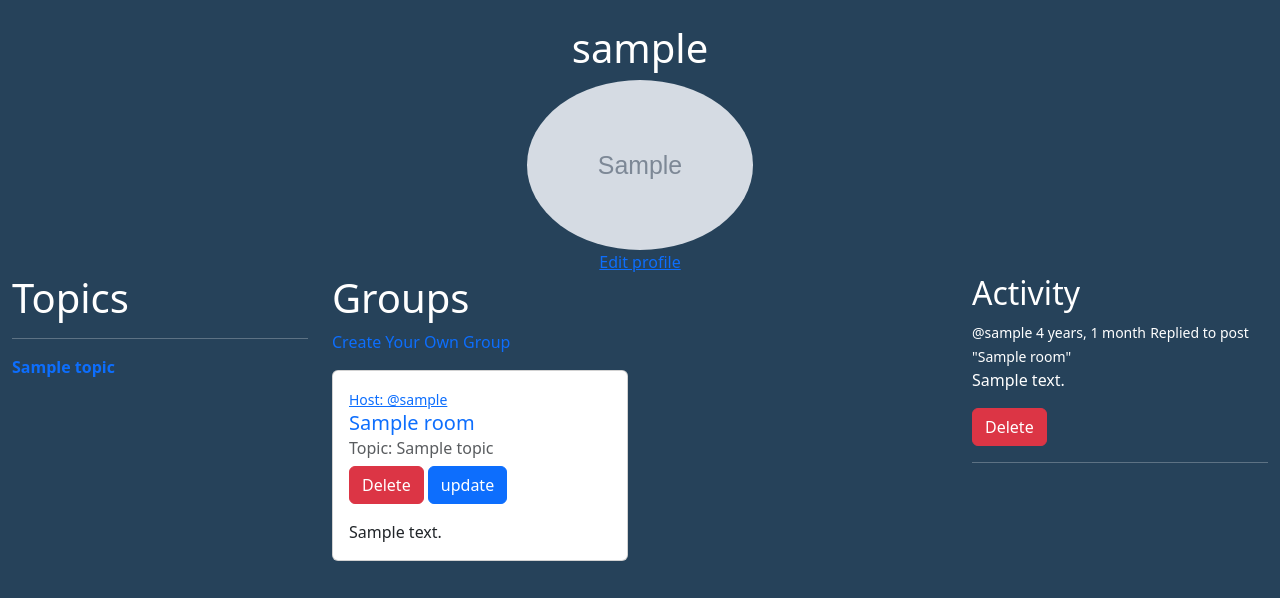
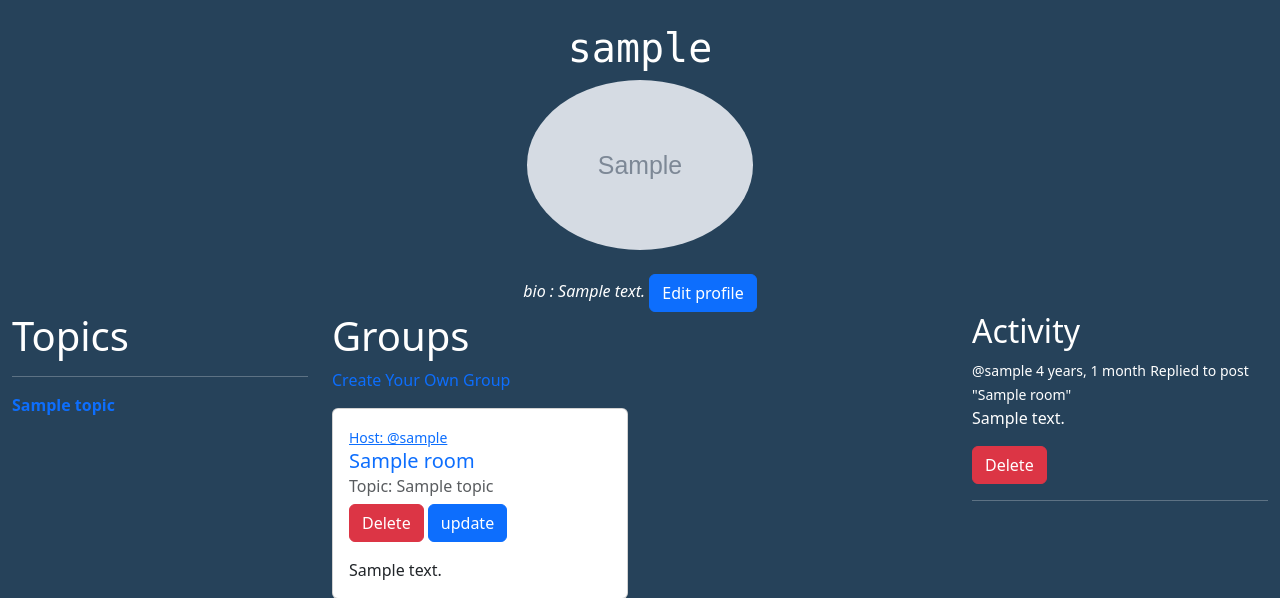
Before and after one commit to jiggyboy1/chat_app, a Django app: page /profile/1 in a window 1280 px wide. Shown: the part 56-654 px from the top of the page. Run offline with Django 5.2, Linux system fonts and the light colour scheme; a user stored in the database is signed in; tables that the repository leaves empty hold one stand-in row (values such as "Sample post"); grey boxes marked "Sample" are stand-in pictures.

Commit message:
initial commit

```diff
--- a/main/views.py
+++ b/main/views.py
@@ -82,9 +82,10 @@ def update(request,pk):
 def topic(request,foo):
     topics = Topic.objects.get(name=foo)
     rooms = Room.objects.filter(topic=topics)
+    room = rooms.count()
     message = Message.objects.all()
 
-    context = {"topic":topics,"rooms":rooms,'message':message}
+    context = {"topic":topics,"rooms":rooms,'message':message,'room':room}
     return render(request,'topic.html',context)
 
 def login_user(request):
--- a/static/css/styles.css
+++ b/static/css/styles.css
@@ -156,3 +156,7 @@ h5 a:hover{
     align-items: center;
     text-align: center;
 }
+
+.head1 h1{
+    font-family: monospace;
+}
--- a/templates/home.html
+++ b/templates/home.html
@@ -18,7 +18,7 @@
                 <h1>Groups</h1>
                 <p><a href="{% url 'create' %}  "  title="Create Your Very Own Room">Create Your Own Group</a></p>
             </div>
-            {{rooms}}
+            <b>There's {{rooms}} rooms</b>
             <div class="row">
                 {% for room in room%}
                 <div class="col-12 col-lg-6 ">
--- a/templates/profile.html
+++ b/templates/profile.html
@@ -9,15 +9,11 @@
     <div class="head1">
         <h1>{{user.username}}</h1>
         {% if user.profile.photo %}
-        <img src="{{user.profile.photo.url}}" alt="" height="170" class="rounded-circle"><br>
+        <img src="{{user.profile.photo.url}}" alt="" height="170" class="rounded-circle"><br><br>
         {% endif %}
-
+        <em>bio : {{user.profile.bio}}</em>
         {% if request.user == user.profile.user %}
-            {% if profile %}
-            <a href="{% url 'user_profile'%}">Your profile</a>
-            {% else %}
-            <a href="{% url 'edit_profile' %}">Edit profile</a>
-            {% endif %}
+            <a href="{% url 'edit_profile' %}" class="btn btn-primary">Edit profile</a>
         {% endif %}
     </div>
 
--- a/templates/topic.html
+++ b/templates/topic.html
@@ -19,6 +19,7 @@
         <div class="col">
             <h1>Groups</h1>
             <p><a href="{% url 'create' %}  "  title="Create Your Very Own Room">Create Your Own Group</a></p>
+            <b>There's {{room}} rooms</b>
             <div class="row">
                 {% for room in rooms%}
                 <div class="col-12 col-lg-6 ">
```
